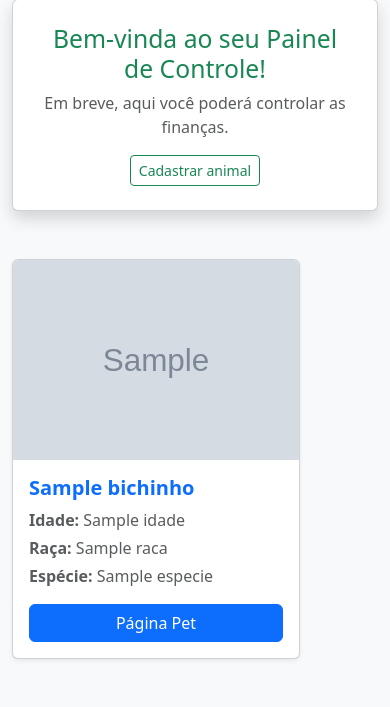
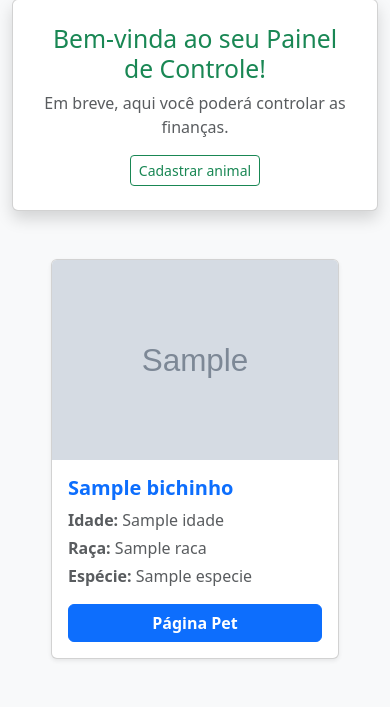
Before and after one commit to gbertaggia/patinhas-protegidas, a Flask app: template templates/painel.html in a window 390 px wide. Shown: the part 211-918 px from the top of the page. Run offline with Flask 3, Linux system fonts and the light colour scheme; the template is opened without the code that fills it: most values are stand-ins (such as "Sample title", 1, 10 or a date in 2020); grey boxes marked "Sample" are stand-in pictures.

Commit message:
AJUSTE PAINEL PARA MOBILE

```diff
--- a/templates/painel.html
+++ b/templates/painel.html
@@ -37,22 +37,22 @@
                 </div>
 
                 {% if animais %}
-                    <div class="row row-cols-1 row-cols-md-3 g-4 mb-5">
+                    <div class="row row-cols-1 row-cols-md-3 justify-content-center g-4 mb-5">
 
                         {% for bichinho in animais %}
                             <div class="col">
-                                <div class="card shadow-sm h-100" style="width: 18rem;">
+                                <div class="card shadow-sm h-100 mx-auto" style="width: 100%; max-width: 18rem;">
 
                                     <img src="{{ bichinho.foto_url if bichinho.foto_url else 'https://dummyimage.com/300x200/e9ecef/6c757d.png&text=Sem+foto' }}" class="card-img-top" alt="Foto do animal" style="height: 200px; object-fit: cover;">
 
                                     <div class="card-body">
-                                        <h5 class="card-title text-primary fw-bold">{{ bichinho.nome}}</h5>
+                                        <h5 class="card-title text-primary fw-bold">{{ bichinho.nome }}</h5>
                                         <div class="card-text text-muted mb-3">
-                                            <p class="mb-1"><strong>Idade:</strong> {{ bichinho.idade}}</p>
-                                            <p class="mb-1"><strong>Raça:</strong> {{ bichinho.raca}}</p>
-                                            <p class="mb-1"><strong>Espécie:</strong> {{ bichinho.especie}}</p>
+                                            <p class="mb-1"><strong>Idade:</strong> {{ bichinho.idade }}</p>
+                                            <p class="mb-1"><strong>Raça:</strong> {{ bichinho.raca }}</p>
+                                            <p class="mb-1"><strong>Espécie:</strong> {{ bichinho.especie }}</p>
                                         </div>
-                                        <a href="{{ url_for('pagina_animal', id_animal=bichinho.id) }}"  class="btn btn-primary w-100">Página Pet</a>
+                                        <a href="{{ url_for('pagina_animal', id_animal=bichinho.id) }}" class="btn btn-primary w-100 fw-bold">Página Pet</a>
                                     </div>
                                 </div>
                             </div>
```
